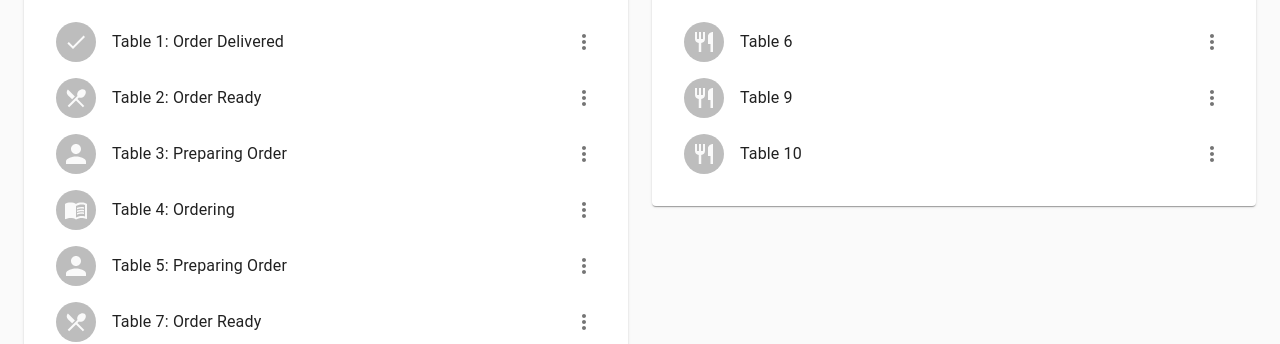
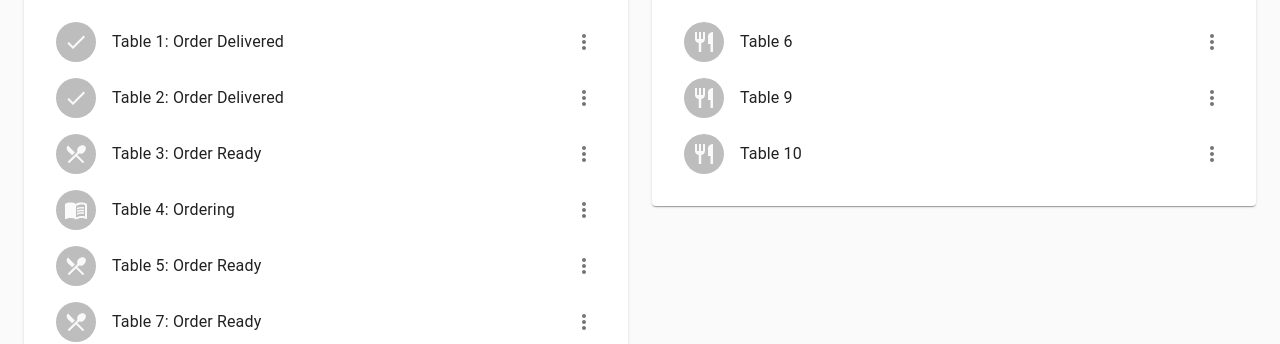
Before and after one commit to firzad/WaitLess, a React (Create React App) app in the folder client/: page /staff in a window 1280 px wide. Shown: the part 145-489 px from the top of the page. Built offline with nearby package versions, Linux system fonts and the light colour scheme.

Commit message:
Auto DB Pull Active Tables

```diff
--- a/client/src/components/Staff/ActiveTables.tsx
+++ b/client/src/components/Staff/ActiveTables.tsx
@@ -15,53 +15,10 @@ import DoneIcon from '@material-ui/icons/Done';
 
 
 
-function mapReactTableList(tables){
 
-	const tablelist = tables.tableList;
-
-	const table_icons = {}
-	for (const table in tablelist){
-		if (tablelist[table] === 'Ordering'){
-			table_icons[table] = <MenuBookIcon />
-		}
-		else if (tablelist[table] === 'Preparing order'){
-			table_icons[table] = <Restaurant />
-		}
-		else if (tablelist[table] === 'Order Ready'){
-			table_icons[table] = <LocalDiningIcon />
-		}
-		else if (tablelist[table] === 'Order Delivered'){
-			table_icons[table] = <DoneIcon />
-		}
-	}
-
-	console.log(tablelist)
-	return Object.keys(tablelist).map((tableid) =>(
-		<ListItem key = {tableid}>
-          <ListItemAvatar>
-            <Avatar>
-            	{table_icons[tableid]}
-            </Avatar>
-          </ListItemAvatar>
-          <ListItemText
-            primary={"Table " + tableid.toString() + ": " + tablelist[tableid]}
-          />
-          <ListItemSecondaryAction>
-            <IconButton edge="end" aria-label="More">
-              <MoreVert />
-            </IconButton>
-          </ListItemSecondaryAction>
-        </ListItem>
-	))
-}
 
 export default function ActiveTables(){
-
-
-	//CALL TO BACKEND
-	//const tables = backend.getActiveTables() //calls backend, gets active tables
-
-	///TEMPORARY TEMPLATE FOR TABLES RETREIVED FROM BACKEND
+	///new_tables = backend.getactivetables()
 	const tables = {
 		'freeTables' : 3,
 		'activeTables' : 7,
@@ -73,17 +30,101 @@ export default function ActiveTables(){
 			'3' : 'Preparing Order',
 			'8' : 'Ordering',
 			'1' : 'Order Delivered'
-			}
+			},
+			'icons':{}
 	}
 
-	const tableReact = mapReactTableList(tables)
+	function createIcons(tables){
+		tables.icons = {}
+		for (const table in tables.tableList){
+			switch(tables.tableList[table]){
+				case 'Ordering':
+					tables.icons[table] = <MenuBookIcon />
+					break
+				case 'Preparing Order':
+					tables.icons[table] = <Restaurant />
+					break
+				case 'Order Ready':
+					tables.icons[table] = <LocalDiningIcon />
+					break
+				case 'Order Delivered':
+					tables.icons[table] = <DoneIcon />
+					break
+			}
+		}
+	}
+
+	createIcons(tables)
+
+	const [active_tables, setActiveTables] = React.useState(tables);
+
+	function updateActiveTables(){
+		///CALL BACKEND
+		///new_tables = backend.getactivetables()
+		const new_tables = {
+			'freeTables' : 3,
+			'activeTables' : 7,
+			'tableList':{
+				'4' : 'Ordering',
+				'5' : 'Order Ready',
+				'7' : 'Order Ready',
+				'2' : 'Order Delivered',
+				'3' : 'Order Ready',
+				'8' : 'Ordering',
+				'1' : 'Order Delivered'
+				},
+			'icons':{}
+		}
+		createIcons(new_tables)
+		console.log(new_tables)
+
+		setActiveTables(new_tables)
+	}
 
 
+	function mapReactTableList(){
+		/*const table_icons = {}
+		for (const table in active_tables.tableList){
+			if (active_tables[table] === 'Ordering'){
+				table_icons[table] = <MenuBookIcon />
+			}
+			else if (active_tables[table] === 'Preparing order'){
+				table_icons[table] = <Restaurant />
+			}
+			else if (active_tables[table] === 'Order Ready'){
+				table_icons[table] = <LocalDiningIcon />
+			}
+			else if (active_tables[table] === 'Order Delivered'){
+				table_icons[table] = <DoneIcon />
+			}
+		}
+		*/
+		return Object.keys(active_tables.tableList).map((tableid) =>(
+			<ListItem key = {tableid}>
+	          <ListItemAvatar>
+	            <Avatar>
+	            	{active_tables.icons[tableid]}
+	            </Avatar>
+	          </ListItemAvatar>
+	          <ListItemText
+	            primary={"Table " + tableid.toString() + ": " + active_tables.tableList[tableid]}
+	          />
+	          <ListItemSecondaryAction>
+	            <IconButton edge="end" aria-label="More">
+	              <MoreVert />
+	            </IconButton>
+	          </ListItemSecondaryAction>
+	        </ListItem>
+		))
+	}
+
+	const reactTableList = mapReactTableList()
+	setInterval(updateActiveTables,5000);
 	return(
 		<React.Fragment>
 			<List>
 	        {
-	        	tableReact
+	        	reactTableList
 	        }
 	        </List>
 	    </React.Fragment>
```
